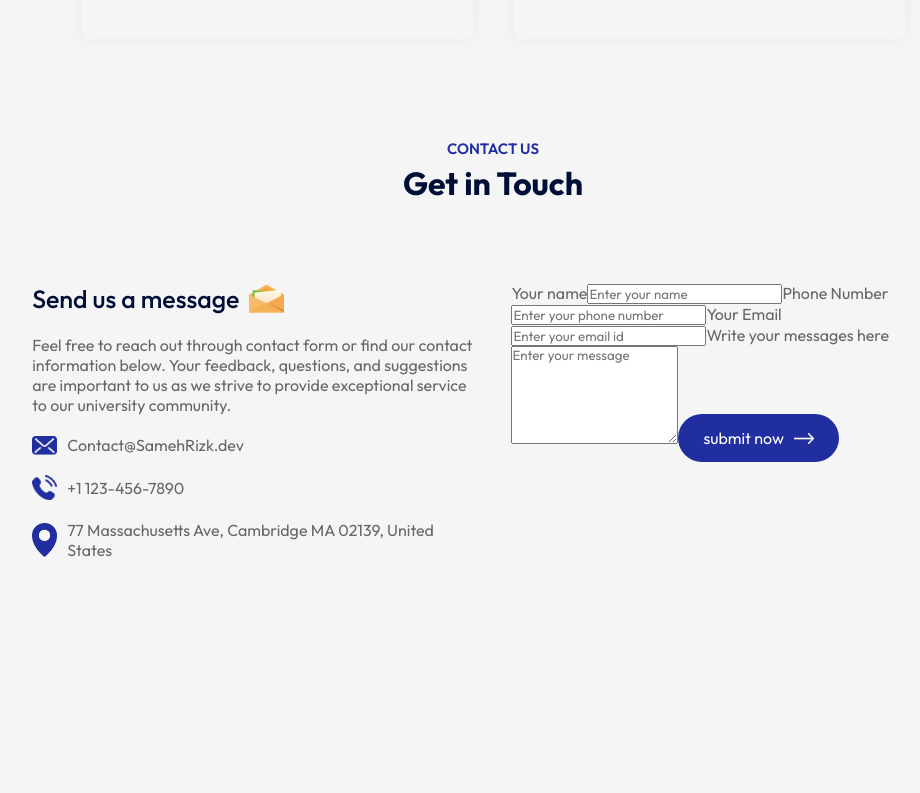
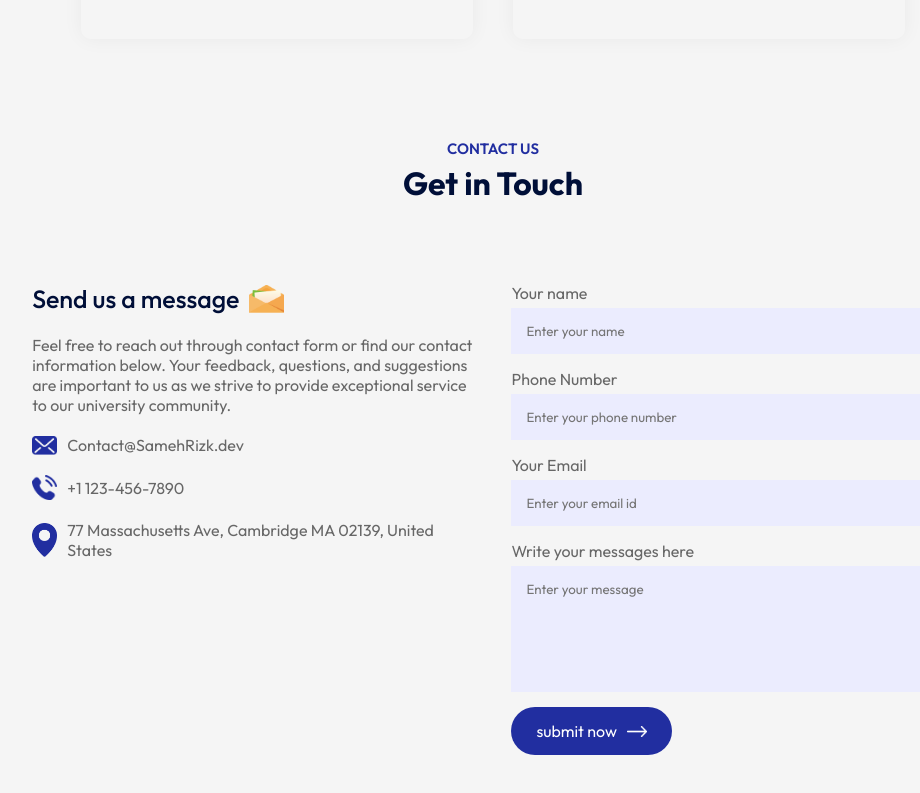
Before and after one commit to SamRizk194/Edusity, a React (Vite) app: page / in a window 1280 px wide. Shown: the part 2897-3690 px from the top of the page, without its empty margins (147-1067 px from the left). Before the commit the page ends 3557 px from the top, so only its background shows below. Built offline with nearby package versions, Linux system fonts and the light colour scheme.

Commit message:
styling the form

```diff
--- a/src/Components/Contact/Contact.css
+++ b/src/Components/Contact/Contact.css
@@ -33,3 +33,16 @@
   width: 25px;
   margin-right: 10px;
 }
+
+.contact form input,
+.contact form textarea {
+  display: block;
+  width: 100%;
+  background: #ebecfe;
+  padding: 15px;
+  border: 0;
+  outline: 0;
+  margin-bottom: 15px;
+  margin-top: 5px;
+  resize: none;
+}
```
